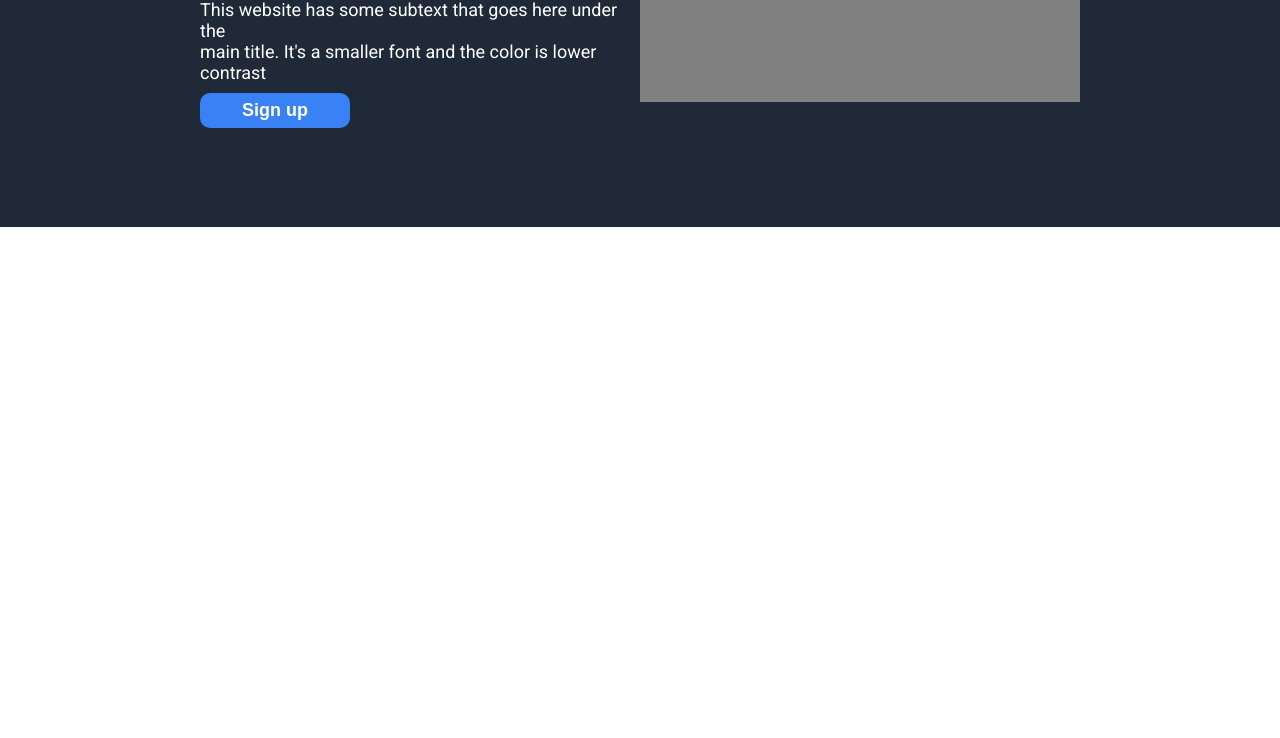
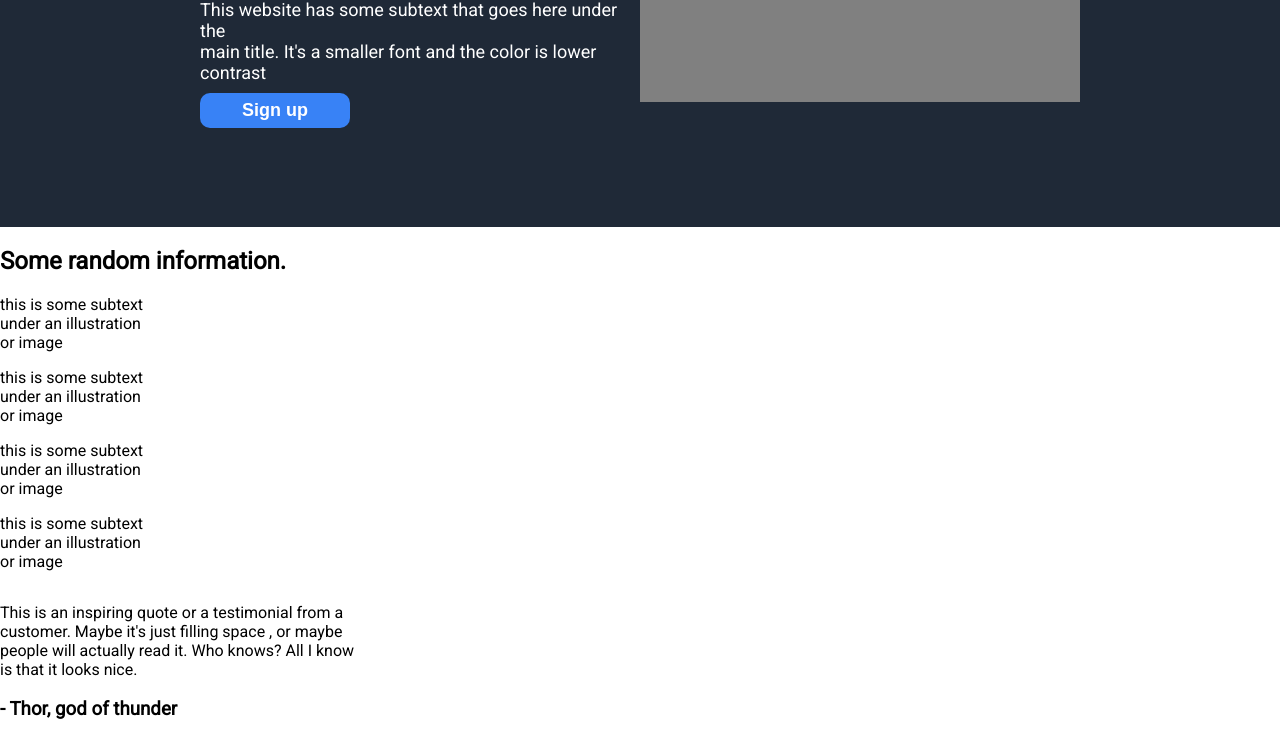
Before and after one commit to pedrolopez-e/project-landing-page, a plain HTML site: page index.html in a window 1280 px wide. Shown: the part 293-1031 px from the top of the page. Before the commit the page ends 800 px from the top, so only its background shows below. Drawn offline with Linux system fonts and the light colour scheme.

Commit message:
Create containers for the quote section

```diff
--- a/index.html
+++ b/index.html
@@ -34,9 +34,43 @@
           <div class="placeholder"></div>
         </div>
     </div>
-    <div class="info"></div>
-    <div class="quote"></div>
+
+    <div class="info">
+      <h2>Some random information.</h2>
+      <div class="images">
+        <div class="pair-image">
+          <div class="image"></div>
+          <p>this is some subtext<br> under an illustration<br> or image</p>
+        </div>
+        <div class="pair-image">
+          <div class="image"></div>
+          <p>this is some subtext<br> under an illustration<br> or image</p>
+        </div>
+        <div class="pair-image">
+          <div class="image"></div>
+          <p>this is some subtext<br> under an illustration<br> or image</p>
+        </div>
+        <div class="pair-image">
+          <div class="image"></div>
+          <p>this is some subtext<br> under an illustration<br> or image</p>
+        </div>
+      </div>
+    </div>
+
+    <div class="quote-section">
+      <div class="quote-author">
+        <div class="quote">
+          <p>This is an inspiring quote or a testimonial from a<br> customer. Maybe it's just filling space
+          , or maybe<br> people will actually read it. Who knows? All I know<br> is that it looks nice.</p>
+        </div>
+        <div class="author">
+          <h3>- Thor, god of thunder</h3>
+        </div>
+      </div>
+    </div>
+
     <div class="sign-up"></div>
+
     <div class="footer"></div>
 </body>
 </html>
```
